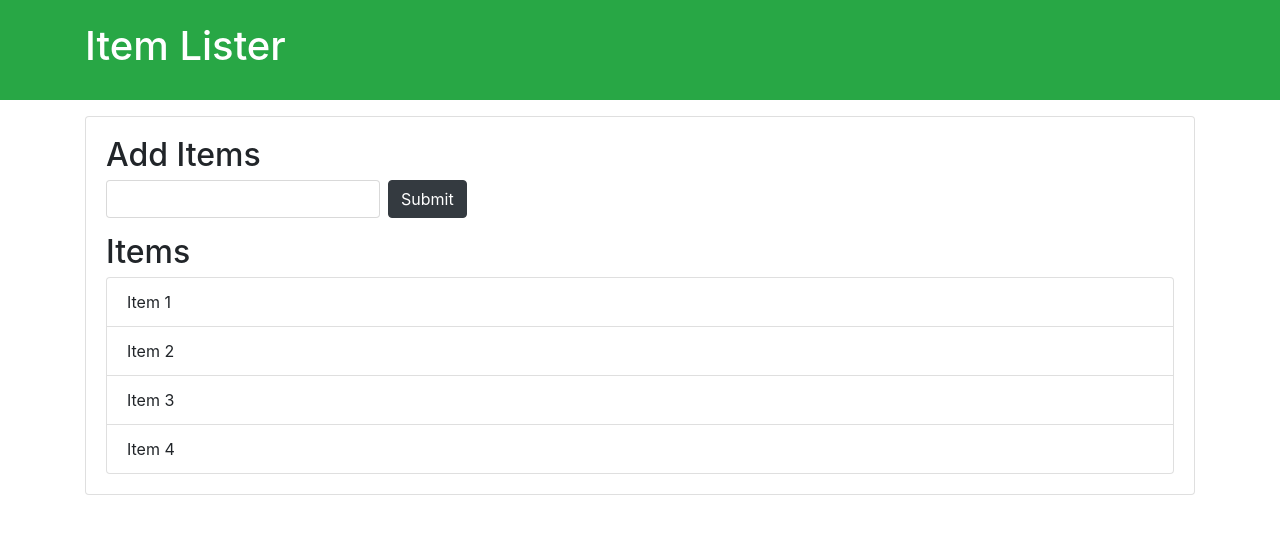
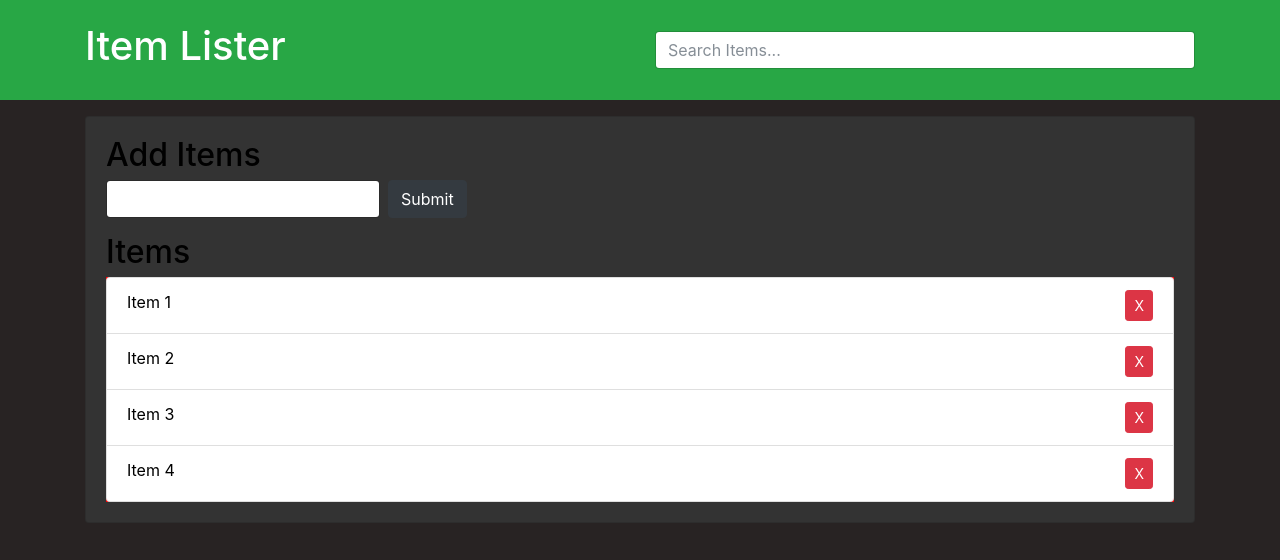
Before and after one commit to abhranilp1998/gittutorial, a plain HTML site: page indexx.html in a window 1280 px wide. Drawn offline with nearby package versions, Linux system fonts and the light colour scheme.

Commit message:
again on pc

```diff
--- a/indexx.html
+++ b/indexx.html
@@ -7,28 +7,50 @@
     <meta http-equiv="X-UA-Compatible" content="ie=edge">
     <link rel="stylesheet" href="https://maxcdn.bootstrapcdn.com/bootstrap/4.0.0-beta/css/bootstrap.min.css" integrity="sha384-/Y6pD6FV/Vv2HJnA6t+vslU6fwYXjCFtcEpHbNJ0lyAFsXTsjBbfaDjzALeQsN6M" crossorigin="anonymous">
     <title>Item Lister</title>
+    <style>
+        body {
+            background-color: #282323;
+            /* Change this to your desired darker color */
+            color: rgb(0, 0, 0);
+            /* Set text color to contrast with the background */
+        }
+
+        #main {
+            background-color: #333;
+        }
+
+        #items {
+            background-color: #FF0000;
+        }
+    </style>
 </head>
 
 <body>
     <header id="main-header" class="bg-success text-white p-4 mb-3">
         <div class="container">
-            <h1 id="header-title">Item Lister <span style="display:none">123</span></h1>
+            <div class="row">
+                <div class="col-md-6">
+                    <h1 id="header-title">Item Lister</h1>
+                </div>
+                <div class="col-md-6 align-self-center">
+                    <input type="text" class="form-control" id="filter" placeholder="Search Items...">
+                </div>
+            </div>
         </div>
     </header>
     <div class="container">
         <div id="main" class="card card-body">
             <h2 class="title">Add Items</h2>
-            <form class="form-inline mb-3">
-                <input type="text" class="form-control mr-2">
+            <form id="addForm" class="form-inline mb-3">
+                <input type="text" class="form-control mr-2" id="item">
                 <input type="submit" class="btn btn-dark" value="Submit">
             </form>
             <h2 class="title">Items</h2>
             <ul id="items" class="list-group">
-                <li class="list-group-item">Item 1</li>
-                <li class="list-group-item">Item 2</li>
-                <li class="list-group-item">Item 3</li>
-                <li class="list-group-item">Item 4</li>
-                <!-- <li> Item 5</li> -->
+                <li class="list-group-item">Item 1 <button class="btn btn-danger btn-sm float-right delete">X</button></li>
+                <li class="list-group-item">Item 2 <button class="btn btn-danger btn-sm float-right delete">X</button></li>
+                <li class="list-group-item">Item 3 <button class="btn btn-danger btn-sm float-right delete">X</button></li>
+                <li class="list-group-item">Item 4 <button class="btn btn-danger btn-sm float-right delete">X</button></li>
             </ul>
         </div>
     </div>
```
